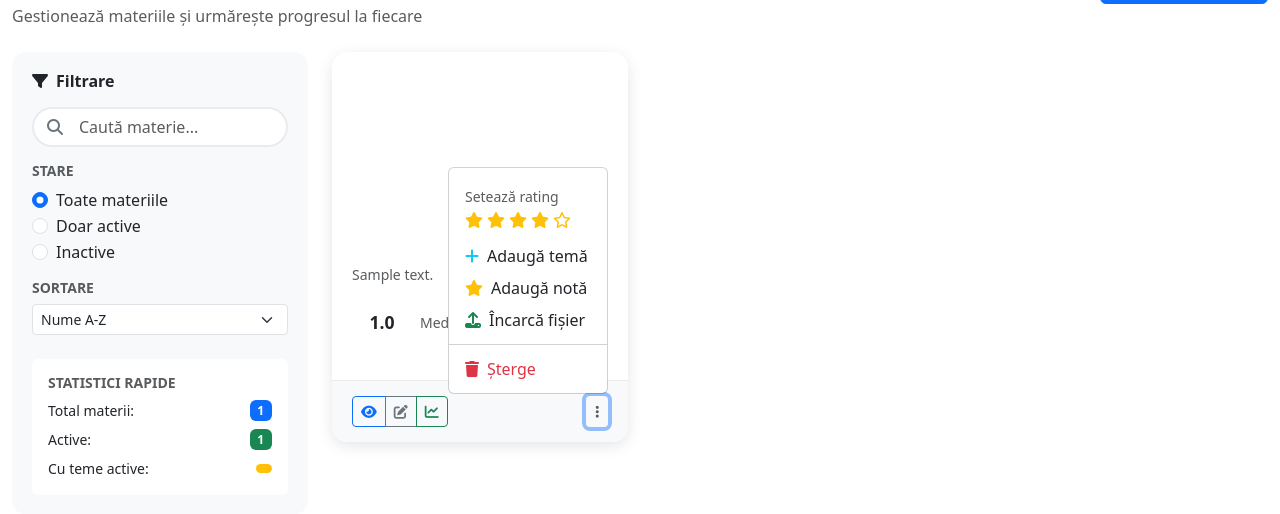
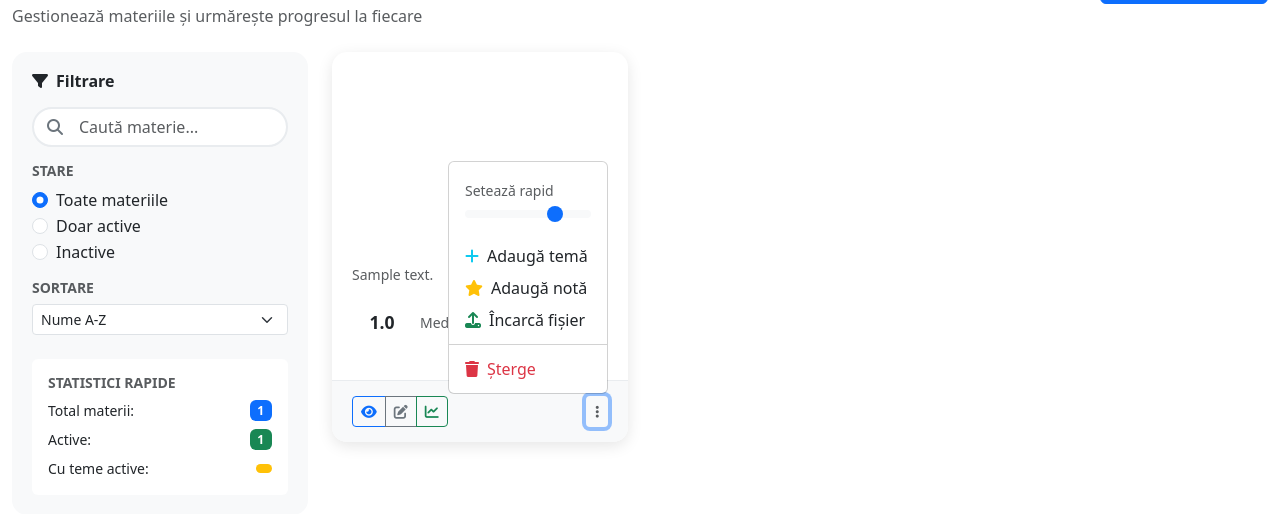
Before and after one commit to AlexIT86/School_manager, a Django app: page /materii/ in a window 1280 px wide, after a click that opens the changed part. Shown: the part 58-572 px from the top of the page. Run offline with Django 4.2, Linux system fonts and the light colour scheme; a user stored in the database is signed in; tables that the repository leaves empty hold one stand-in row (values such as "Sample post").

Commit message:
Subjects: inline rating on card via stars + slider; backend endpoint for AJAX set_rating

```diff
--- a/apps/subjects/urls.py
+++ b/apps/subjects/urls.py
@@ -10,6 +10,9 @@ urlpatterns = [
     path('<int:subject_id>/', views.subject_detail_view, name='detail'),
     path('<int:subject_id>/edit/', views.subject_edit_view, name='edit'),
     path('<int:subject_id>/delete/', views.subject_delete_view, name='delete'),
+
+    # Rating
+    path('<int:subject_id>/rating/<int:value>/', views.subject_set_rating_view, name='set_rating'),
 
     # Fișiere
     path('<int:subject_id>/files/', views.subject_files_view, name='files'),
--- a/apps/subjects/views.py
+++ b/apps/subjects/views.py
@@ -5,6 +5,7 @@ from django.http import JsonResponse, HttpResponse
 from django.db.models import Count, Avg
 from django.core.paginator import Paginator
 from django.conf import settings
+from django.views.decorators.http import require_POST
 import os
 
 from .models import Subject, SubjectFile, SubjectNote
@@ -152,6 +153,27 @@ def subject_edit_view(request, subject_id):
     }
 
     return render(request, 'subjects/subject_form.html', context)
+
+
+@login_required
+def subject_set_rating_view(request, subject_id, value):
+    """Setează rating-ul unei materii (AJAX sau GET fallback)."""
+    subject = get_object_or_404(Subject, id=subject_id, user=request.user)
+    try:
+        value = int(value)
+        if value < 1 or value > 5:
+            raise ValueError
+        subject.rating = value
+        subject.save(update_fields=['rating'])
+
+        if request.headers.get('X-Requested-With') == 'XMLHttpRequest':
+            return JsonResponse({'success': True, 'rating': subject.rating})
+        messages.success(request, f'Rating actualizat la {value} stele pentru "{subject.nume}"!')
+    except Exception:
+        if request.headers.get('X-Requested-With') == 'XMLHttpRequest':
+            return JsonResponse({'success': False, 'error': 'Rating invalid'}, status=400)
+        messages.error(request, 'Rating invalid.')
+    return redirect('subjects:list')
 
 
 @login_required
--- a/templates/subjects/subject_list.html
+++ b/templates/subjects/subject_list.html
@@ -269,12 +269,12 @@
                                     <span class="stat-label">Media</span>
                                 </div>
                                 <div class="stat-item">
-                                    <span class="stat-value">
+                                    <span class="stat-value rating-stars" data-subject-id="{{ item.subject.id }}">
                                         {% for i in "12345" %}
                                             {% if forloop.counter <= item.subject.rating %}
-                                                <i class="fas fa-star text-warning"></i>
+                                                <i class="fas fa-star text-warning" data-value="{{ forloop.counter }}"></i>
                                             {% else %}
-                                                <i class="far fa-star text-warning"></i>
+                                                <i class="far fa-star text-warning" data-value="{{ forloop.counter }}"></i>
                                             {% endif %}
                                         {% endfor %}
                                     </span>
@@ -358,21 +358,10 @@
                                         <i class="fas fa-ellipsis-v"></i>
                                     </button>
                                     <ul class="dropdown-menu dropdown-menu-end">
-                                        <li>
-                                            <div class="px-3 py-2">
-                                                <label class="small text-muted">Setează rating</label>
-                                                <div class="d-flex align-items-center gap-1">
-                                                    {% for r in "12345" %}
-                                                    <a href="{% url 'subjects:edit' item.subject.id %}?rating={{ forloop.counter }}" class="text-warning">
-                                                        {% if forloop.counter <= item.subject.rating %}
-                                                        <i class="fas fa-star"></i>
-                                                        {% else %}
-                                                        <i class="far fa-star"></i>
-                                                        {% endif %}
-                                                    </a>
-                                                    {% endfor %}
-                                                </div>
-                                            </div>
+                                        <li class="px-3 py-2">
+                                            <label class="small text-muted">Setează rapid</label>
+                                            <input type="range" min="1" max="5" value="{{ item.subject.rating }}"
+                                                   class="form-range subject-rating-slider" data-subject-id="{{ item.subject.id }}">
                                         </li>
                                         <li>
                                             <a class="dropdown-item" href="{% url 'homework:create' %}?subject={{ item.subject.id }}">
@@ -427,6 +416,8 @@ document.addEventListener('DOMContentLoaded', function() {
     const statusFilters = document.querySelectorAll('input[name="statusFilter"]');
     const subjectsGrid = document.getElementById('subjectsGrid');
     const subjectItems = document.querySelectorAll('.subject-item');
+    const ratingStarsGroups = document.querySelectorAll('.rating-stars');
+    const ratingSliders = document.querySelectorAll('.subject-rating-slider');
 
     // Search functionality
     searchInput.addEventListener('input', function() {
@@ -531,6 +522,47 @@ document.addEventListener('DOMContentLoaded', function() {
             this.style.transform = 'translateY(0)';
         });
     });
+
+    // Inline star rating (click to set)
+    ratingStarsGroups.forEach(group => {
+        group.addEventListener('click', function(e) {
+            const star = e.target.closest('i[data-value]');
+            if (!star) return;
+            const value = parseInt(star.dataset.value);
+            const subjectId = this.dataset.subjectId;
+            updateRating(subjectId, value, this);
+        });
+    });
+
+    // Slider change in dropdown
+    ratingSliders.forEach(slider => {
+        slider.addEventListener('change', function() {
+            const subjectId = this.dataset.subjectId;
+            const group = document.querySelector(`.rating-stars[data-subject-id="${subjectId}"]`);
+            updateRating(subjectId, parseInt(this.value), group);
+        });
+    });
+
+    function updateRating(subjectId, value, starsGroupEl) {
+        fetch(`/materii/${subjectId}/rating/${value}/`, {
+            headers: { 'X-Requested-With': 'XMLHttpRequest' }
+        })
+        .then(r => r.json())
+        .then(data => {
+            if (data.success && starsGroupEl) {
+                const stars = starsGroupEl.querySelectorAll('i[data-value]');
+                stars.forEach(st => {
+                    const v = parseInt(st.dataset.value);
+                    st.classList.toggle('fas', v <= value);
+                    st.classList.toggle('far', v > value);
+                });
+                SchoolManager.showAlert('Rating actualizat!', 'success');
+            } else {
+                SchoolManager.showAlert('Eroare la setarea rating-ului.', 'danger');
+            }
+        })
+        .catch(() => SchoolManager.showAlert('Eroare de rețea.', 'danger'));
+    }
 });
 </script>
 {% endblock %}
```
Also changed, not shown: apps/subjects/migrations/0002_subject_rating.py (added).
